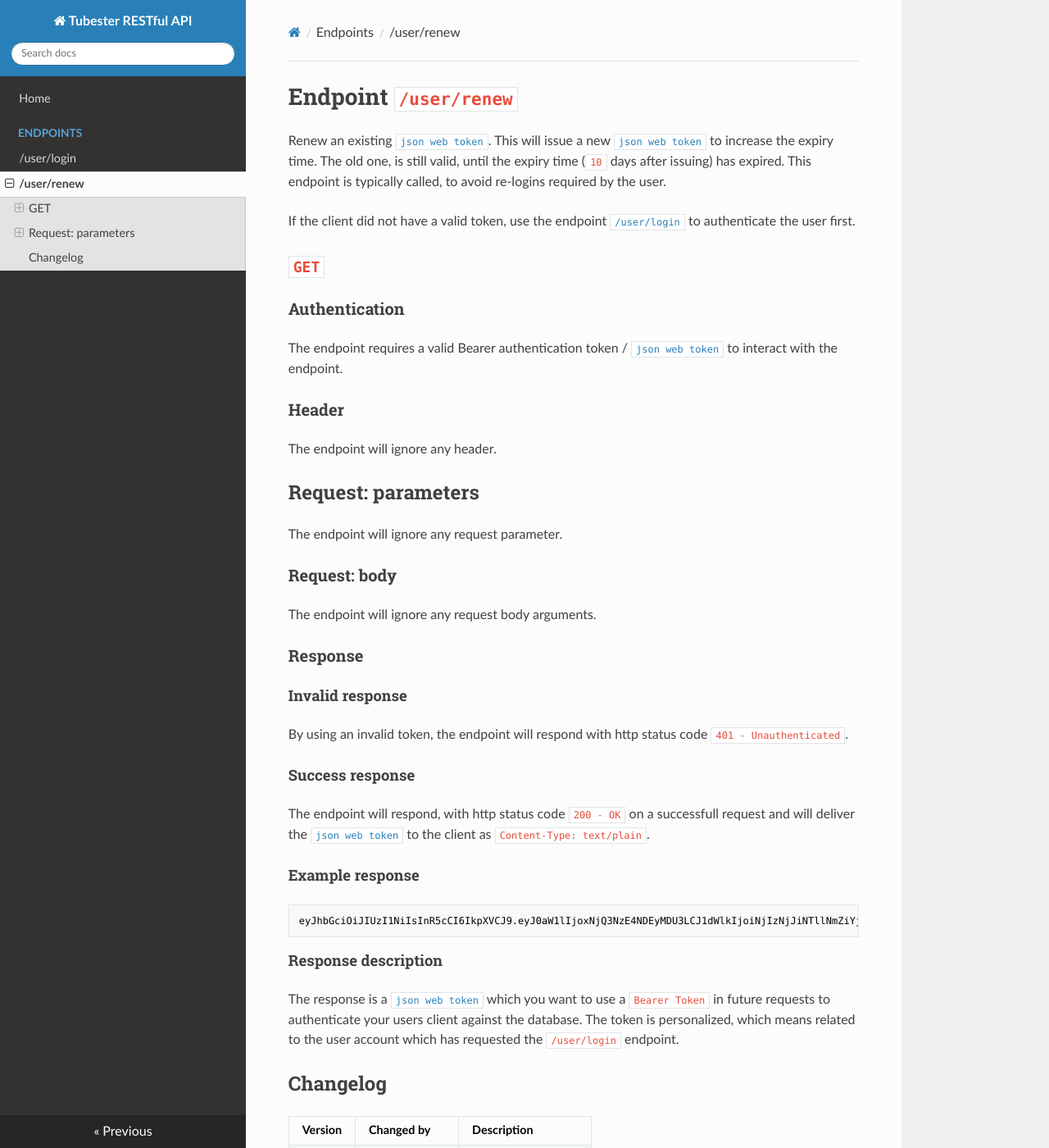
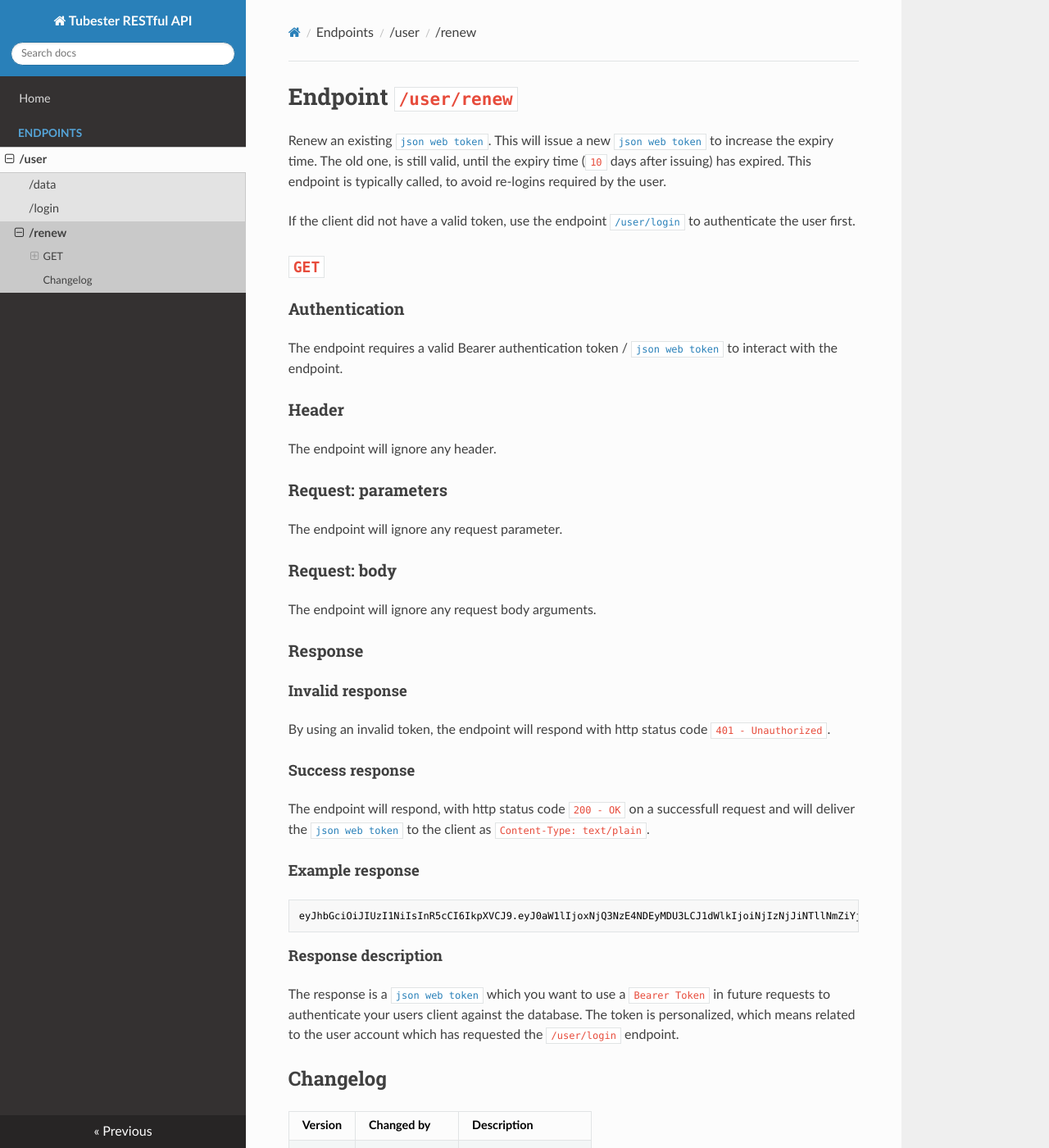
Before and after one commit to syr0s/tubester-restful-api, an MkDocs documentation site: the page built from docs/docs/endpoints/user/renew.md, in a window 1280 px wide and 1400 px high. Shown: the whole window at 82% size. Built offline with MkDocs 1.6.1, drawn with Linux system fonts in a browser that asks for light colours; nearby versions of some CDN libraries.

Commit message:
docs: :memo: added documentation for endpoint /user/data

```diff
--- a/docs/docs/endpoints/user/renew.md
+++ b/docs/docs/endpoints/user/renew.md
@@ -11,7 +11,7 @@ The endpoint requires a valid Bearer authentication token / [`json web token`](.
 ### Header
 The endpoint will ignore any header.
 
-## Request: parameters
+### Request: parameters
 The endpoint will ignore any request parameter.
 
 ### Request: body
@@ -19,7 +19,7 @@ The endpoint will ignore any request body arguments.
 
 ### Response
 #### Invalid response
-By using an invalid token, the endpoint will respond with http status code `401 - Unauthenticated`.
+By using an invalid token, the endpoint will respond with http status code `401 - Unauthorized`.
 
 #### Success response
 The endpoint will respond, with http status code `200 - OK` on a successfull request and will deliver the [`json web token`](../../data/jwt.md) to the client as `Content-Type: text/plain`.
--- a/docs/mkdocs.yml
+++ b/docs/mkdocs.yml
@@ -2,6 +2,8 @@ site_name: Tubester RESTful API
 nav:
     - Home: index.md
     - Endpoints:
-      - '/user/login': 'endpoints/user/login.md'
-      - '/user/renew': 'endpoints/user/renew.md'
+      - '/user':
+        - '/data': 'endpoints/user/data.md'
+        - '/login': 'endpoints/user/login.md'
+        - '/renew': 'endpoints/user/renew.md'
 theme: readthedocs
```
Also changed, not shown: docs/docs/.template_endpoint.md (+1 -1 lines), docs/docs/endpoints/user/data.md (added, +79 -0 lines), docs/docs/endpoints/user/login.md (+2 -2 lines).
